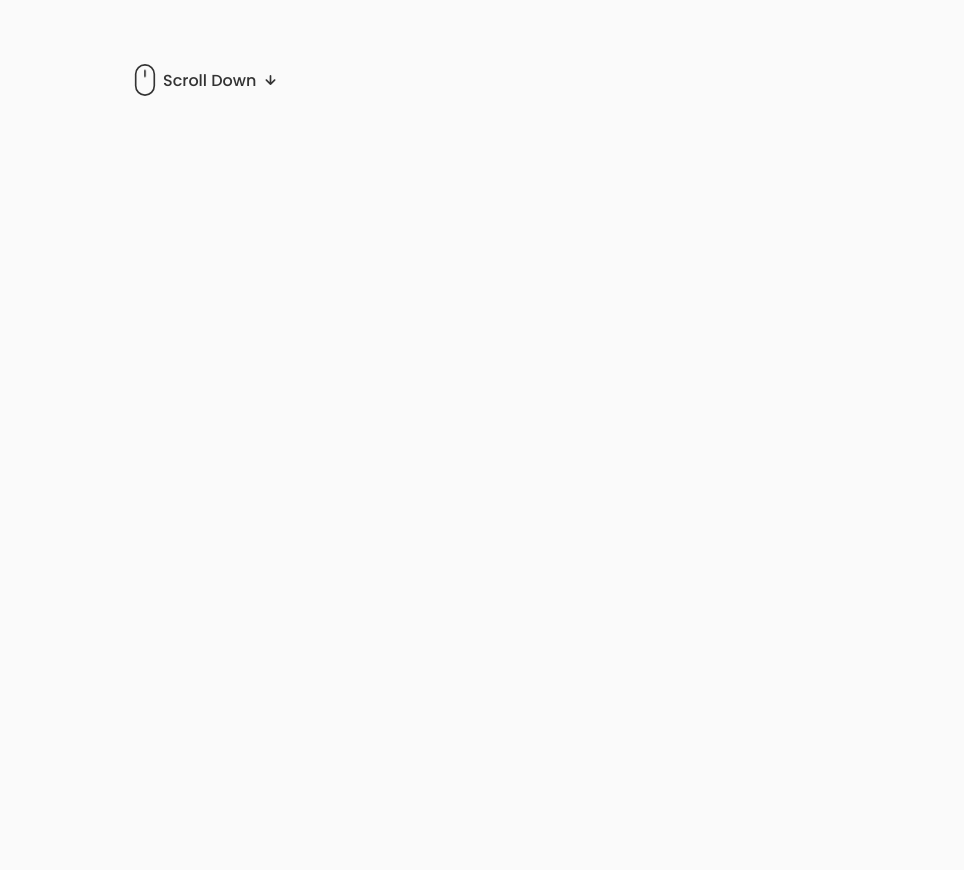
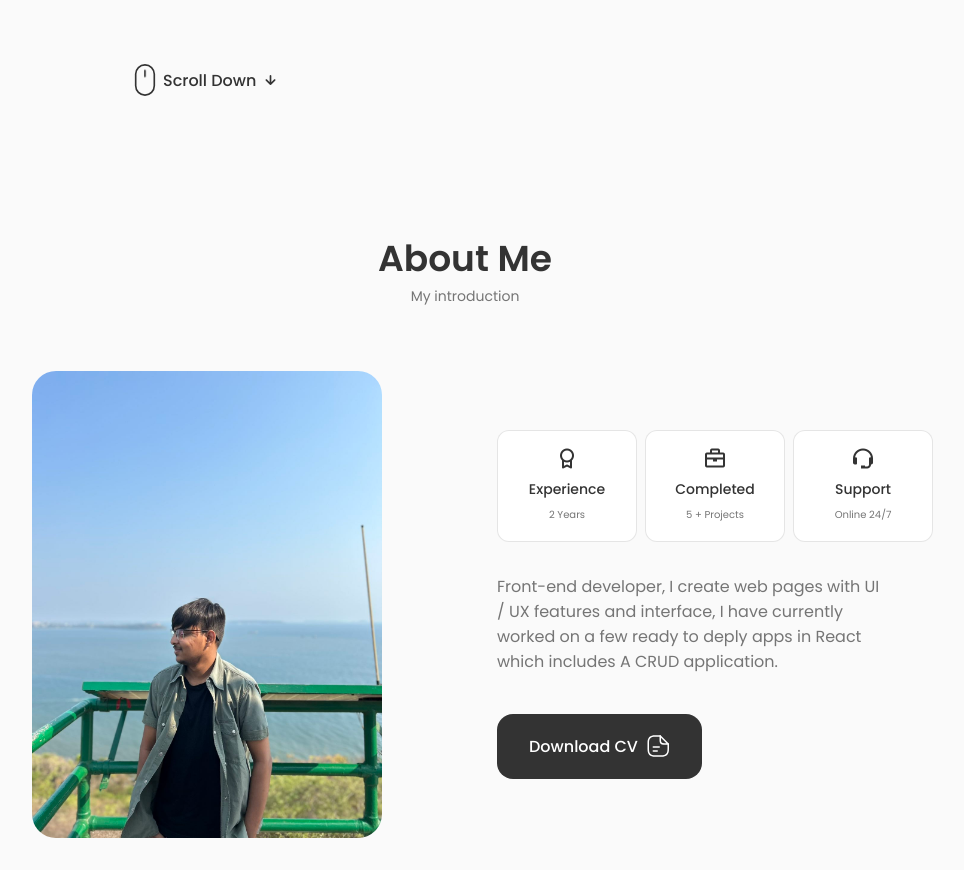
Before and after one commit to Itsmehp/hp-portfolio, a React (Create React App) app: page / in a window 1280 px wide. Shown: the part 580-1450 px from the top of the page, without its empty margins (175-1139 px from the left). Before the commit the page ends 800 px from the top, so only its background shows below. Built offline with nearby package versions, Linux system fonts and the light colour scheme.

Commit message:
Added About Page

```diff
--- a/src/App.js
+++ b/src/App.js
@@ -1,6 +1,7 @@
 import "./App.css";
 import Header from "./Components/Header/Header";
 import Home from "./Components/Home/Home";
+import About from "./Components/About/About";
 
 function App() {
   return (
@@ -9,6 +10,7 @@
 
       <main className="main">
         <Home />
+        <About />
       </main>
     </>
   );
--- /dev/null
+++ b/src/Components/About/About.jsx
@@ -0,0 +1,57 @@
+import React from "react";
+import "./about.css";
+import AboutImg from "../../assets/about3.jpg";
+import CV from "../../assets/hp-cv.pdf";
+import Info from "./Info";
+
+const About = () => {
+  return (
+    <section className="about section" id="about">
+      <h2 className="section__title">About Me</h2>
+      <span className="section__subtitle">My introduction</span>
+
+      <div className="about__container container grid">
+        <img src={AboutImg} alt="" className="about__img" />
+        <div className="about__data">
+          <Info />
+          <p className="about__description">
+            Front-end developer, I create web pages with UI / UX features and
+            interface, I have currently worked on a few ready to deply apps in
+            React which includes A CRUD application.
+          </p>
+
+          <a download="" href={CV} className="button button--flex">
+            Download CV
+            <svg
+              class="button__icon"
+              xmlns="http://www.w3.org/2000/svg"
+              width="24"
+              height="24"
+              viewBox="0 0 24 24"
+              fill="none"
+            >
+              <path
+                d="M15.25 22.7502H9.25C3.82 22.7502 1.5 20.4302 1.5 15.0002V9.00024C1.5 3.57024 3.82 1.25024 9.25 1.25024H14.25C14.66 1.25024 15 1.59024 15 2.00024C15 2.41024 14.66 2.75024 14.25 2.75024H9.25C4.64 2.75024 3 4.39024 3 9.00024V15.0002C3 19.6102 4.64 21.2502 9.25 21.2502H15.25C19.86 21.2502 21.5 19.6102 21.5 15.0002V10.0002C21.5 9.59024 21.84 9.25024 22.25 9.25024C22.66 9.25024 23 9.59024 23 10.0002V15.0002C23 20.4302 20.68 22.7502 15.25 22.7502Z"
+                fill="var(--container-color)"
+              ></path>
+              <path
+                d="M22.25 10.7502H18.25C14.83 10.7502 13.5 9.42023 13.5 6.00023V2.00023C13.5 1.70023 13.68 1.42023 13.96 1.31023C14.24 1.19023 14.56 1.26023 14.78 1.47023L22.78 9.47023C22.99 9.68023 23.06 10.0102 22.94 10.2902C22.82 10.5702 22.55 10.7502 22.25 10.7502ZM15 3.81023V6.00023C15 8.58023 15.67 9.25023 18.25 9.25023H20.44L15 3.81023Z"
+                fill="var(--container-color)"
+              ></path>
+              <path
+                d="M13.25 13.7502H7.25C6.84 13.7502 6.5 13.4102 6.5 13.0002C6.5 12.5902 6.84 12.2502 7.25 12.2502H13.25C13.66 12.2502 14 12.5902 14 13.0002C14 13.4102 13.66 13.7502 13.25 13.7502Z"
+                fill="var(--container-color)"
+              ></path>
+              <path
+                d="M11.25 17.7502H7.25C6.84 17.7502 6.5 17.4102 6.5 17.0002C6.5 16.5902 6.84 16.2502 7.25 16.2502H11.25C11.66 16.2502 12 16.5902 12 17.0002C12 17.4102 11.66 17.7502 11.25 17.7502Z"
+                fill="var(--container-color)"
+              ></path>
+            </svg>
+          </a>
+        </div>
+      </div>
+    </section>
+  );
+};
+
+export default About;
--- /dev/null
+++ b/src/Components/About/Info.jsx
@@ -0,0 +1,25 @@
+import React from "react";
+
+const Info = () => {
+  return (
+    <div className="about__info grid">
+      <div className="about__box">
+        <i class="bx bx-award about__icon"></i>
+        <h3 className="about__title">Experience</h3>
+        <span className="about__subtitle">2 Years</span>
+      </div>
+      <div className="about__box">
+        <i class="bx bx-briefcase about__icon"></i>
+        <h3 className="about__title">Completed</h3>
+        <span className="about__subtitle">5 + Projects</span>
+      </div>
+      <div className="about__box">
+        <i class="bx bx-support about__icon"></i>
+        <h3 className="about__title">Support</h3>
+        <span className="about__subtitle">Online 24/7</span>
+      </div>
+    </div>
+  );
+};
+
+export default Info;
--- /dev/null
+++ b/src/Components/About/about.css
@@ -0,0 +1,86 @@
+.about__container {
+  grid-template-columns: repeat(2, 1fr);
+  align-items: center;
+  column-gap: 4rem;
+}
+
+.about__img {
+  width: 350px;
+  border-radius: 1.5rem;
+  justify-self: center;
+}
+
+.about__info {
+  grid-template-columns: repeat(3, 140px);
+  gap: 0.5rem;
+  margin-bottom: var(--mb-2);
+}
+
+.about__box {
+  background-color: var(--container-color);
+  border: 1px solid rgba(0, 0, 0, 0.1);
+  border-radius: 0.75rem;
+  text-align: center;
+  padding: 1rem 1.25rem;
+}
+
+.about__icon {
+  font-size: 1.5rem;
+  color: var(--title-color);
+  margin-bottom: var(--mb-0-5);
+}
+
+.about__title {
+  font-size: var(--small-font-size);
+  font-weight: var(--font-medium);
+}
+
+.about__subtitle {
+  font-size: var(--tiny-font-size);
+}
+
+.about__description {
+  padding: 0 4rem 0 0;
+  margin-bottom: var(--mb-2-5);
+}
+
+/*=============== BREAKPOINTS ===============*/
+/* For large devices */
+@media screen and (max-width: 992px) {
+  .about__container {
+    grid-template-columns: 1fr;
+    row-gap: 2.5rem;
+  }
+
+  .about__img {
+    width: 220px;
+  }
+
+  .about__box {
+    padding: 0.75rem 0.5rem;
+  }
+
+  .about__data {
+    text-align: center;
+  }
+  .about__info {
+    justify-content: center;
+  }
+
+  .about__description {
+    padding: 0.5rem;
+    margin-bottom: 2rem;
+  }
+}
+
+/* For medium devices */
+
+@media screen and (max-width: 576px) {
+  .about__info {
+    grid-template-columns: repeat(3, 1fr);
+  }
+}
+
+/* For small devices */
+@media screen and (max-width: 350px) {
+}
```
Also changed, not shown: src/assets/about3.jpg (added), 1 other file (tests, documents, lock files or other folders).
